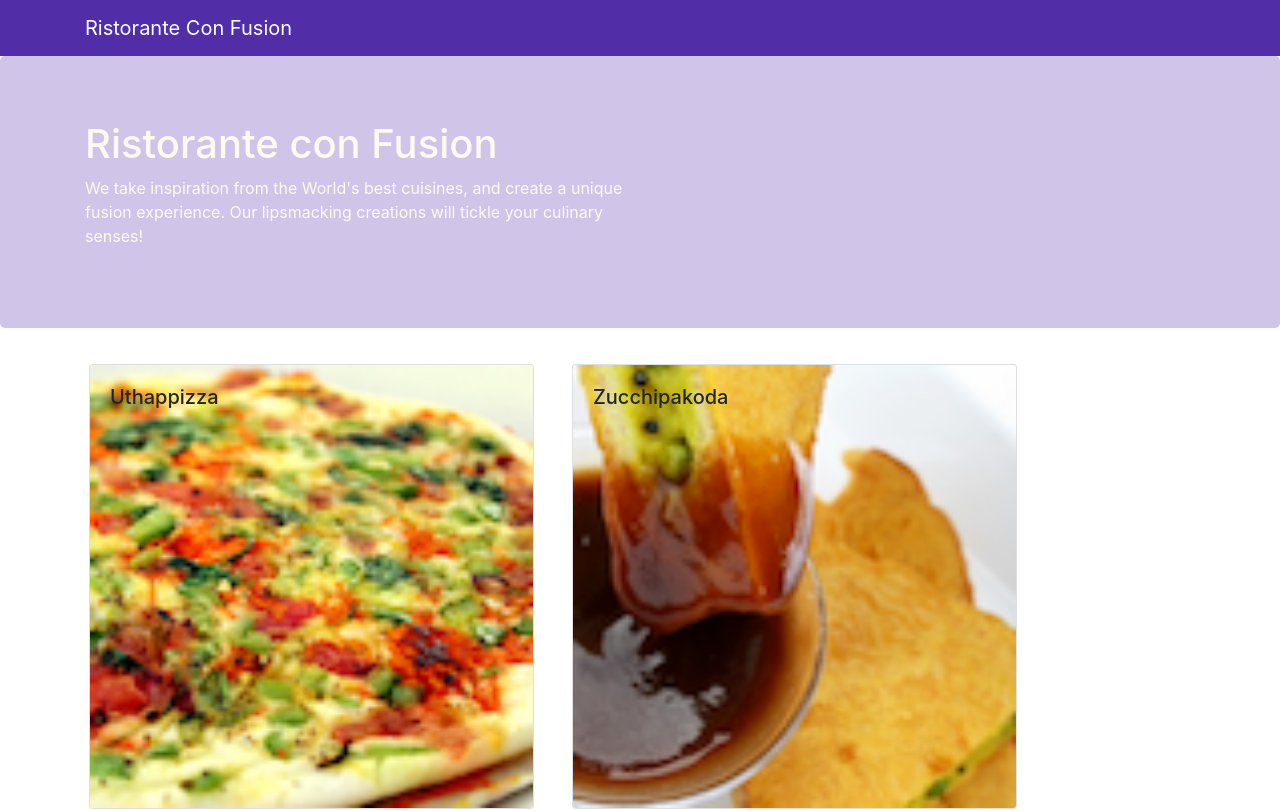
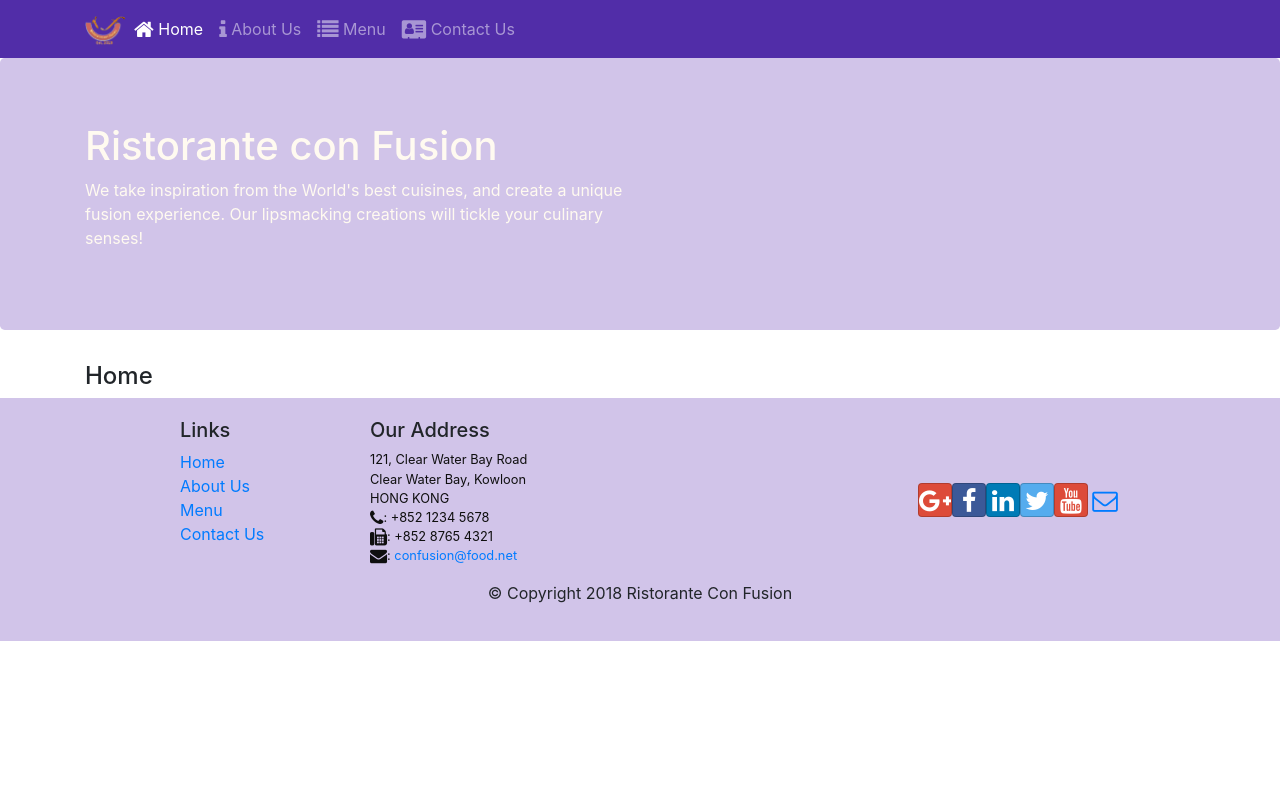
Before and after one commit to paineac/confusion_REACT, a React (Create React App) app: page /home in a window 1280 px wide. Shown: the top 811 px of the page. Built offline with nearby package versions, Linux system fonts and the light colour scheme.

Commit message:
React Router

```diff
--- a/package.json
+++ b/package.json
@@ -9,6 +9,7 @@
     "react": "^16.5.0",
     "react-dom": "^16.5.0",
     "react-popper": "^0.9.2",
+    "react-router-dom": "^4.2.2",
     "react-scripts": "1.1.5",
     "reactstrap": "^5.0.0"
   },
--- a/src/components/FooterComponent.js
+++ b/src/components/FooterComponent.js
@@ -1,4 +1,5 @@
 import React, { Component } from 'react';
+import { Link } from 'react-router-dom';
 
 function Footer(props) {
     return(
@@ -8,10 +9,12 @@
                 <div className="col-4 offset-1 col-sm-2">
                     <h5>Links</h5>
                     <ul className="list-unstyled">
-                        <li><a href="#">Home</a></li>
-                        <li><a href="#">About</a></li>
-                        <li><a href="#">Menu</a></li>
-                        <li><a href="contactus.html">Contact</a></li>
+
+                        <li><Link to='/home'>Home</Link></li>
+                        <li><Link to='/aboutus'>About Us</Link></li>
+                        <li><Link to='/menu'>Menu</Link></li>
+                        <li><Link to='/contactus'>Contact Us</Link></li>
+
                     </ul>
                 </div>
                 <div className="col-7 col-sm-5">
--- a/src/components/HeaderComponent.js
+++ b/src/components/HeaderComponent.js
@@ -1,14 +1,46 @@
 import React, { Component } from 'react';
-import { Navbar, NavbarBrand, Jumbotron } from 'reactstrap';
-
+import { Nav, Navbar, NavbarBrand, NavbarToggler, Collapse, NavItem, Jumbotron } from 'reactstrap';
+import { NavLink } from 'react-router-dom';
 
 class Header extends Component {
+    constructor(props) {
+        super(props);
+
+        this.toggleNav = this.toggleNav.bind(this);
+        this.state = {
+          isNavOpen: false
+        };
+      }
+
+      toggleNav() {
+        this.setState({
+          isNavOpen: !this.state.isNavOpen
+        });
+      }
+
       render() {
           return(
-    <React.Fragment>
-      <Navbar dark>
+              <div>
+                  <Navbar dark expand="md">
                       <div className="container">
-            <NavbarBrand href="/">Ristorante Con Fusion</NavbarBrand>
+                          <NavbarToggler onClick={this.toggleNav} />
+                          <NavbarBrand className="mr-auto" href="/"><img src='assets/images/logo.png' height="30" width="41" alt='Ristorante Con Fusion' /></NavbarBrand>
+                          <Collapse isOpen={this.state.isNavOpen} navbar>
+                              <Nav navbar>
+                              <NavItem>
+                                  <NavLink className="nav-link"  to='/home'><span className="fa fa-home fa-lg"></span> Home</NavLink>
+                              </NavItem>
+                              <NavItem>
+                                  <NavLink className="nav-link" to='/aboutus'><span className="fa fa-info fa-lg"></span> About Us</NavLink>
+                              </NavItem>
+                              <NavItem>
+                                  <NavLink className="nav-link"  to='/menu'><span className="fa fa-list fa-lg"></span> Menu</NavLink>
+                              </NavItem>
+                              <NavItem>
+                                  <NavLink className="nav-link" to='/contactus'><span className="fa fa-address-card fa-lg"></span> Contact Us</NavLink>
+                              </NavItem>
+                              </Nav>
+                          </Collapse>
                       </div>
                   </Navbar>
                   <Jumbotron>
@@ -21,9 +53,8 @@
                           </div>
                       </div>
                   </Jumbotron>
-    </React.Fragment>
+              </div>
           );
       }
   }
-
 export default Header;
--- /dev/null
+++ b/src/components/HomeComponent.js
@@ -0,0 +1,11 @@
+import React from 'react';
+
+function Home(props) {
+    return(
+      <div className="container">
+        <h4>Home</h4>
+      </div>
+    );
+}
+
+export default Home;
--- a/src/components/MainComponent.js
+++ b/src/components/MainComponent.js
@@ -1,10 +1,12 @@
 import React, { Component } from 'react';
 import { Navbar, NavbarBrand } from 'reactstrap';
+import Home from './HomeComponent';
 import Menu from './MenuComponent';
 import DishDetail from './DishDetailComponent';
 import Header from './HeaderComponent';
 import Footer from './FooterComponent';
 import { DISHES } from '../shared/dishes';
+import { Switch, Route, Redirect } from 'react-router-dom';
 
 class Main extends Component {
 
@@ -21,15 +23,23 @@
   }
 
   render() {
-    return (
-      <div>
-        <Header />
-       <Menu dishes={this.state.dishes} onClick={(dishId) => this.onDishSelect(dishId)} />
-       <DishDetail dish={this.state.dishes.filter((dish) => dish.id === this.state.selectedDish)[0]} />
-       <Footer />
-      </div>
-    );
-  }
+      const HomePage = () => {
+     return(
+         <Home
+         />
+     );
+   }
+      return(
+          <div>
+            <Header />
+            <Switch>
+                 <Route path='/home' component={HomePage} />
+                 <Route exact path='/menu' component={() => <Menu dishes={this.state.dishes} />} />
+                 <Redirect to="/home" />
+             </Switch>
+             <Footer />
+            </div>
+        )
+    }
 }
-
 export default Main;
--- a/src/components/MenuComponent.js
+++ b/src/components/MenuComponent.js
@@ -4,8 +4,7 @@
 
         function RenderMenuItem ({dish, onClick}) {
             return (
-                <Card
-                    onClick={() => onClick(dish.id)}>
+                <Card>
                     <CardImg width="100%" src={dish.image} alt={dish.name} />
                     <CardImgOverlay>
                         <CardTitle>{dish.name}</CardTitle>
```
Also changed, not shown: src/App.js (+4 -3 lines), 1 other file (tests, documents, lock files or other folders). Lines whose indentation alone changed are shown as unchanged.
